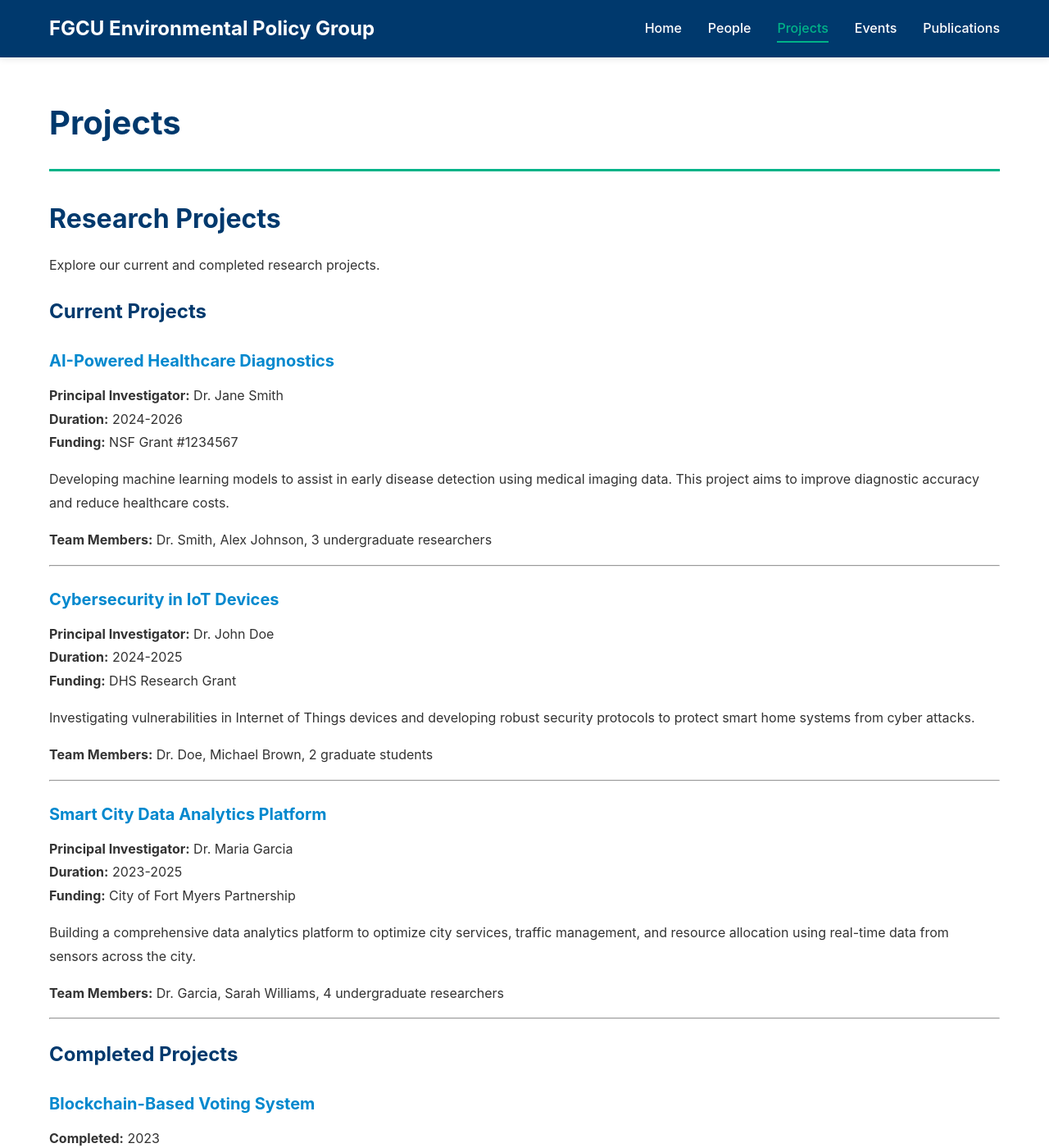
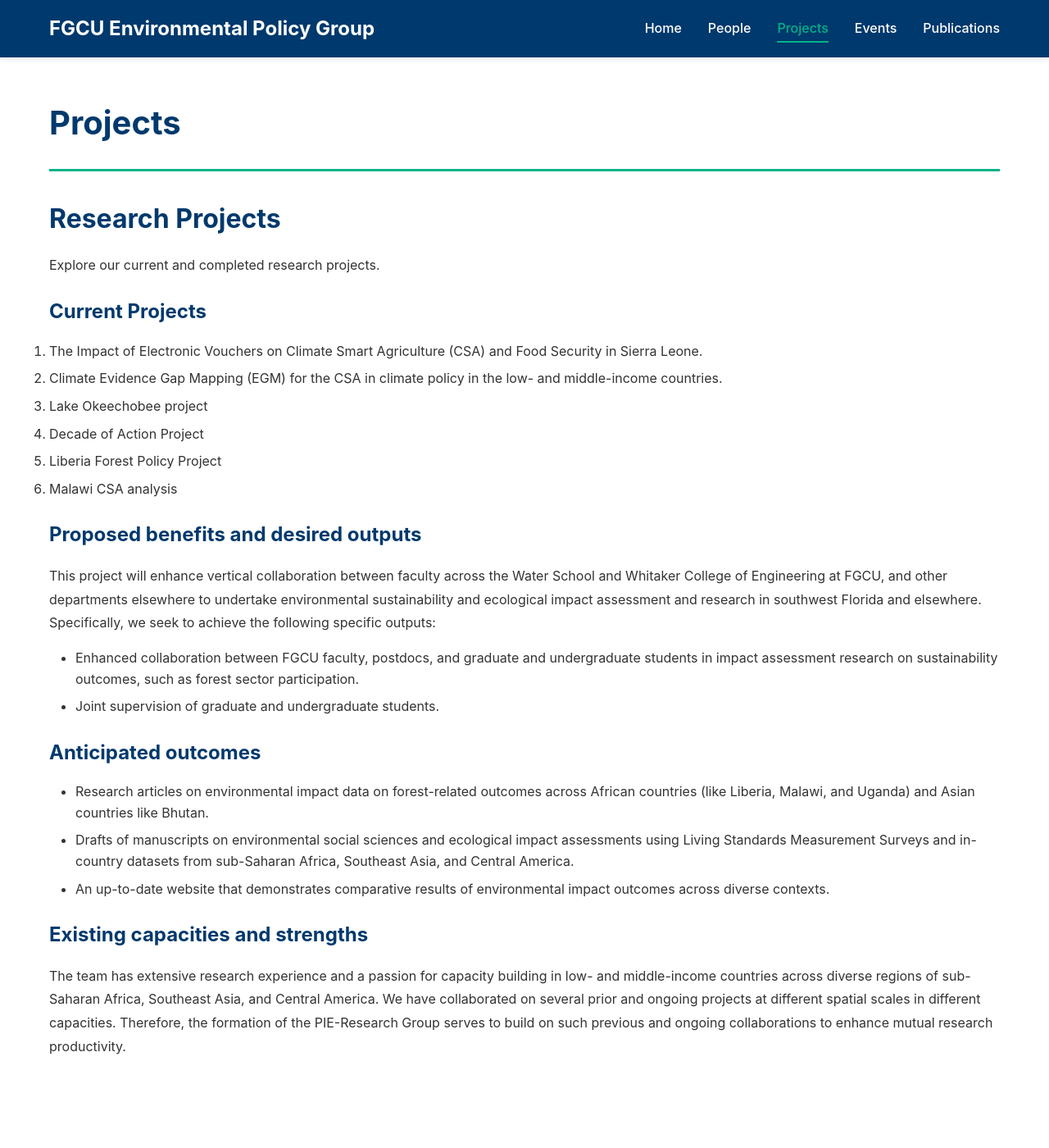
Before and after one commit to vinodkahuja/FGCUEnvPolicyGrp, a Jekyll site: the page built from _pages/projects.md, in a window 1280 px wide and 1400 px high. Shown: the whole window at 82% size. Built offline with Jekyll 4.4.1, drawn with Linux system fonts in a browser that asks for light colours; some of the changed text lies outside the part shown.

Commit message:
Update projects.md

```diff
--- a/_pages/projects.md
+++ b/_pages/projects.md
@@ -9,65 +9,22 @@ permalink: /projects/
 Explore our current and completed research projects.
 
 ## Current Projects
+1.	The Impact of Electronic Vouchers on Climate Smart Agriculture (CSA) and Food Security in Sierra Leone.
+2.	Climate Evidence Gap Mapping (EGM) for the CSA in climate policy in the low- and middle-income countries.
+3.	Lake Okeechobee project
+4.	Decade of Action Project
+5.	Liberia Forest Policy Project
+6.	Malawi CSA analysis
 
-### AI-Powered Healthcare Diagnostics
-**Principal Investigator:** Dr. Jane Smith
-**Duration:** 2024-2026
-**Funding:** NSF Grant #1234567
+## Proposed benefits and desired outputs
+This project will enhance vertical collaboration between faculty across the Water School and Whitaker College of Engineering at FGCU, and other departments elsewhere to undertake environmental sustainability and ecological impact assessment and research in southwest Florida and elsewhere. Specifically, we seek to achieve the following specific outputs:
+-	Enhanced collaboration between FGCU faculty, postdocs, and graduate and undergraduate students in impact assessment research on sustainability outcomes, such as forest sector participation.
+-	Joint supervision of graduate and undergraduate students.
 
-Developing machine learning models to assist in early disease detection using medical imaging data. This project aims to improve diagnostic accuracy and reduce healthcare costs.
+## Anticipated outcomes
+-	Research articles on environmental impact data on forest-related outcomes across African countries (like Liberia, Malawi, and Uganda) and Asian countries like Bhutan.
+-	Drafts of manuscripts on environmental social sciences and ecological impact assessments using Living Standards Measurement Surveys and in-country datasets from sub-Saharan Africa, Southeast Asia, and Central America.
+-	An up-to-date website that demonstrates comparative results of environmental impact outcomes across diverse contexts.
 
-**Team Members:** Dr. Smith, Alex Johnson, 3 undergraduate researchers
-
----
-
-### Cybersecurity in IoT Devices
-**Principal Investigator:** Dr. John Doe
-**Duration:** 2024-2025
-**Funding:** DHS Research Grant
-
-Investigating vulnerabilities in Internet of Things devices and developing robust security protocols to protect smart home systems from cyber attacks.
-
-**Team Members:** Dr. Doe, Michael Brown, 2 graduate students
-
----
-
-### Smart City Data Analytics Platform
-**Principal Investigator:** Dr. Maria Garcia
-**Duration:** 2023-2025
-**Funding:** City of Fort Myers Partnership
-
-Building a comprehensive data analytics platform to optimize city services, traffic management, and resource allocation using real-time data from sensors across the city.
-
-**Team Members:** Dr. Garcia, Sarah Williams, 4 undergraduate researchers
-
----
-
-## Completed Projects
-
-### Blockchain-Based Voting System
-**Completed:** 2023
-**Principal Investigator:** Dr. Jane Smith
-
-Developed a secure, transparent electronic voting system using blockchain technology. Successfully piloted in campus elections.
-
-### Mobile App for Environmental Monitoring
-**Completed:** 2023
-**Principal Investigator:** Dr. Maria Garcia
-
-Created a citizen science mobile application for tracking local environmental conditions and wildlife observations.
-
----
-
-## Student Projects
-
-### Senior Design Projects (2024-2025)
-
-- **Virtual Reality Campus Tour** - Creating immersive VR experience for prospective students
-- **AI Study Companion** - Intelligent tutoring system for STEM courses
-- **Campus Sustainability Tracker** - Mobile app for tracking carbon footprint
-- **Automated Parking System** - Smart parking solution using computer vision
-
-### Capstone Projects
-
-Browse our archive of outstanding capstone projects from previous years, showcasing innovative solutions developed by our students.
+## Existing capacities and strengths
+The team has extensive research experience and a passion for capacity building in low- and middle-income countries across diverse regions of sub-Saharan Africa, Southeast Asia, and Central America. We have collaborated on several prior and ongoing projects at different spatial scales in different capacities. Therefore, the formation of the PIE-Research Group serves to build on such previous and ongoing collaborations to enhance mutual research productivity.
```
